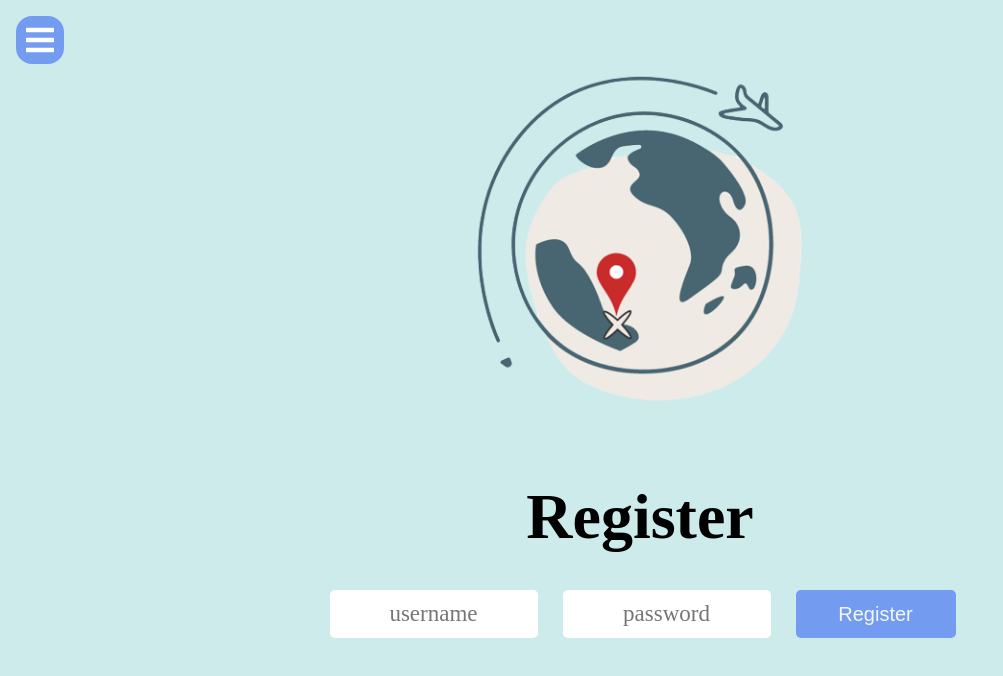
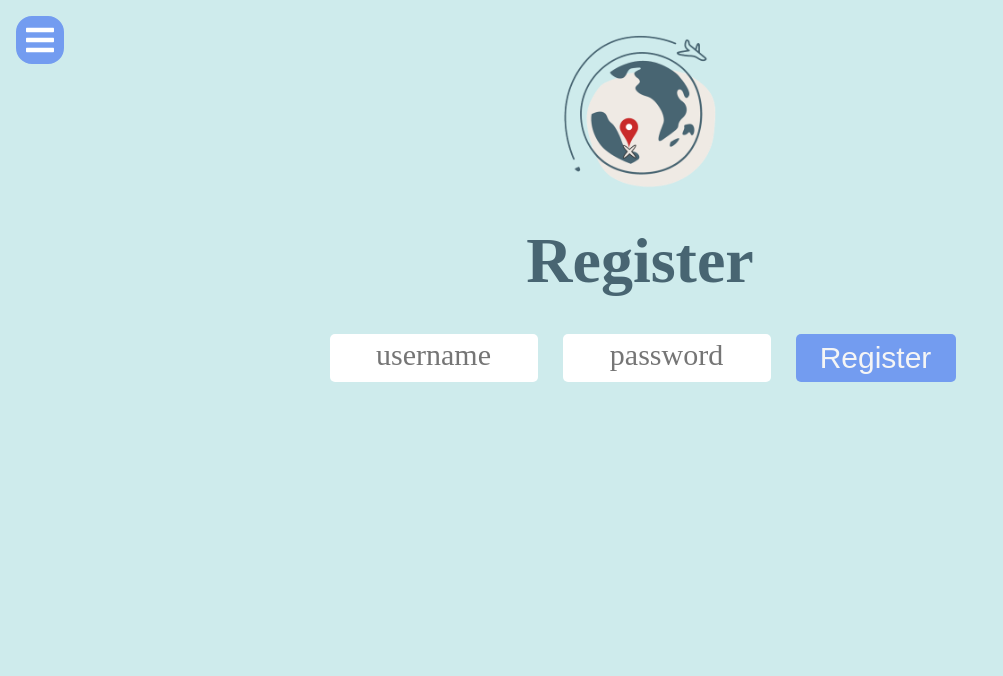
Before and after one commit to Capstone-MEJA/memorymarker, a React app: page /register in a window 1280 px wide. Shown: the top 676 px of the page, without its empty margins (0-1003 px from the left). Built offline with nearby package versions, Linux system fonts and the light colour scheme.

Commit message:
finished login and register styling

```diff
--- a/src/features/auth/Login.tsx
+++ b/src/features/auth/Login.tsx
@@ -86,10 +86,15 @@ const LogoWrapper = styled.section`
 `;
 
 const Logo = styled.img`
-  width: 20rem;
-
+  width: 10rem;
+  @media ${device.tablet} {
+    width:12rem;
+  }
   @media ${device.laptop} {
-    width: 30rem;
+    width:14rem;
+  }
+  @media ${device.desktop} {
+    width:16rem;
   }
 `;
 
@@ -99,6 +104,7 @@ const FormTitle = styled.h2`
   font-family: "Playfair Display", serif;
   font-size: 2rem;
   margin-bottom: 1rem;
+  color: #486572;
 
   @media ${device.laptop} {
     font-size: 4rem;
@@ -121,7 +127,7 @@ const Input = styled.input`
   @media ${device.laptop} {
     height: 3rem;
     &::placeholder {
-      font-size: 23px;
+      font-size: 30px;
     }
   }
 `;
@@ -142,6 +148,7 @@ const Button = styled.button`
     margin: 20px 10px 20px 15px;
     height: 3rem;
     width: 10rem;
+    font-size: 30px;
   }
 `;
 
--- a/src/features/auth/Register.tsx
+++ b/src/features/auth/Register.tsx
@@ -91,10 +91,15 @@ const LogoWrapper = styled.section`
 `;
 
 const Logo = styled.img`
-  width: 20rem;
-
+  width: 10rem;
+  @media ${device.tablet} {
+    width: 12rem;
+  }
   @media ${device.laptop} {
-    width: 30rem;
+    width: 14rem;
+  }
+  @media ${device.desktop} {
+    width: 16rem;
   }
 `;
 
@@ -104,6 +109,7 @@ const FormTitle = styled.h2`
   font-family: "Playfair Display", serif;
   font-size: 2rem;
   margin-bottom: 1rem;
+  color: #486572;
 
   @media ${device.laptop} {
     font-size: 4rem;
@@ -126,7 +132,7 @@ const Input = styled.input`
   @media ${device.laptop} {
     height: 3rem;
     &::placeholder {
-      font-size: 23px;
+      font-size: 30px;
     }
   }
 `;
@@ -147,6 +153,7 @@ const Button = styled.button`
     margin: 20px 10px 20px 15px;
     height: 3rem;
     width: 10rem;
+    font-size: 30px;
   }
 `;
 
--- a/src/features/pages/UserProfile.tsx
+++ b/src/features/pages/UserProfile.tsx
@@ -60,19 +60,15 @@ h1{
 `;
 
 const ImageWrapper = styled.img`
-  height: 10rem;
   width: 10rem;
 
   @media ${device.tablet} {
-    height: 12rem;
     width: 12rem;
   }
   @media ${device.laptop} {
-    height: 14rem;
     width: 14rem;
   }
   @media ${device.desktop} {
-    height: 16rem;
     width: 16rem;
   }
 `;
```
